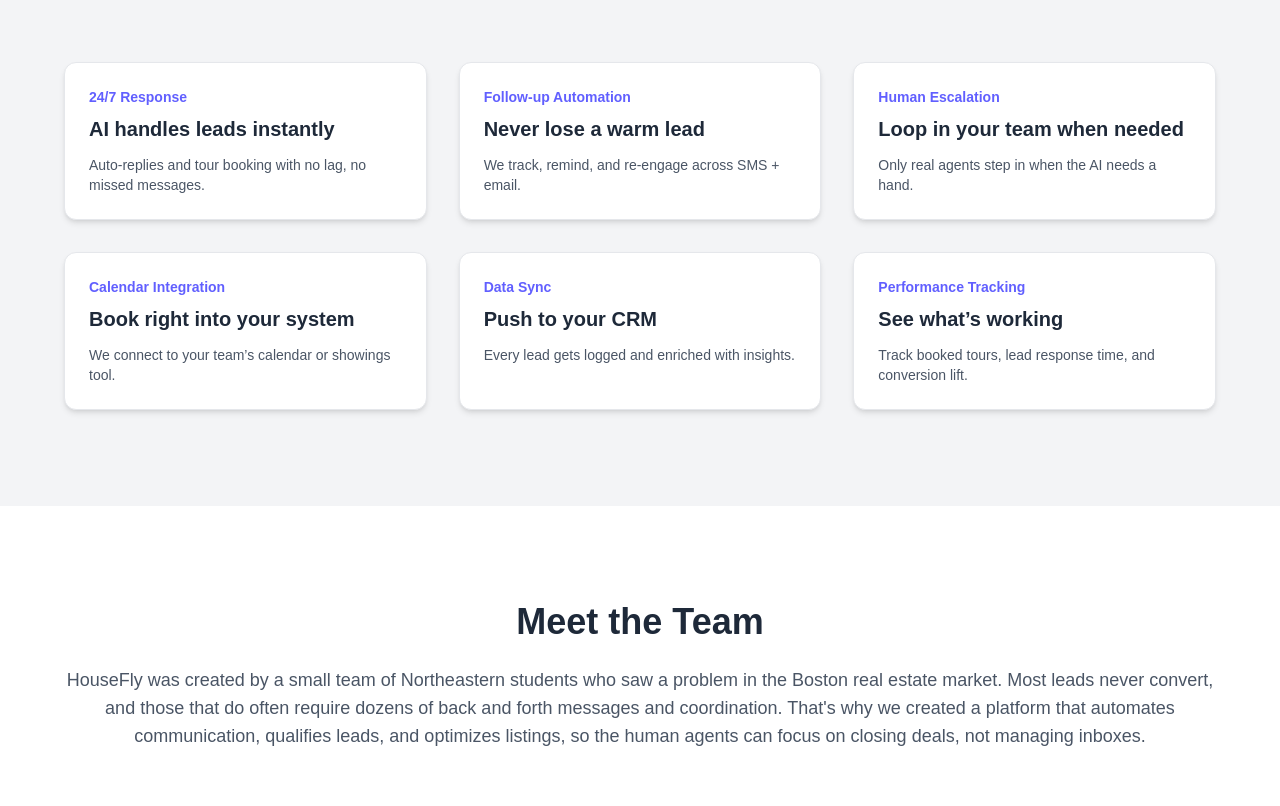
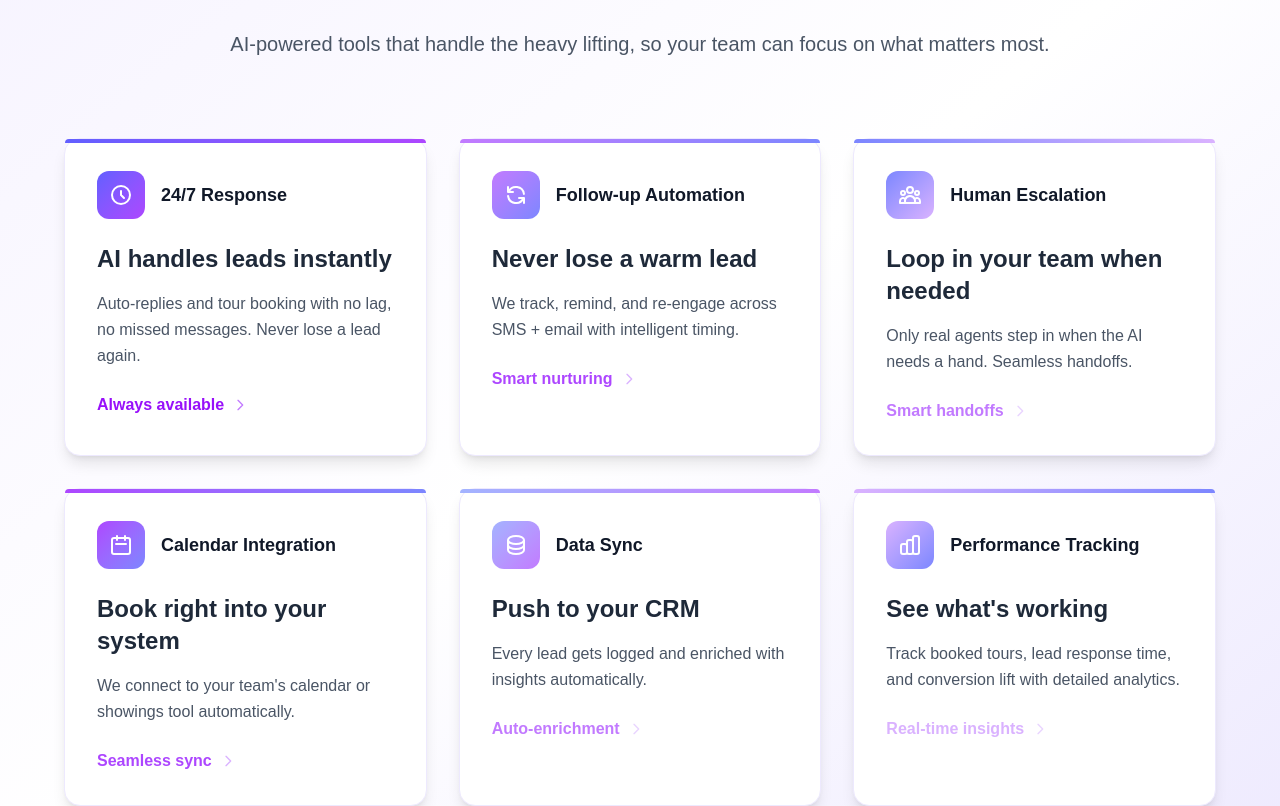
Before and after one commit to MiloMargolis/ai-leasing-agent-website, a Next.js app: page / in a window 1280 px wide. Shown: the part 1286-2092 px from the top of the page. Built offline with nearby package versions, Linux system fonts and the light colour scheme.

Commit message:
current color scheme

```diff
--- a/app/page.tsx
+++ b/app/page.tsx
@@ -207,91 +207,173 @@ export default function Home() {
 
       {/* Services Section */}
 
-      <section id="services" className="bg-[#f3f4f6] py-24 px-6 md:px-16">
-        {/* <h2 className="text-4xl font-bold text-center text-gray-800 mb-16">
-          Book more with less
-        </h2> */}
-        <h2 className="text-4xl font-bold text-left text-gray-800 mb-16 pl-7">
+      <section id="services" className="bg-gradient-to-br from-[#f6f3ff] via-white to-[#ede9fe] py-24 px-6 md:px-16">
+        <div className="max-w-7xl mx-auto">
+          <div className="text-center mb-20">
+            <h2 className="text-5xl font-bold text-gray-900 mb-6">
               Convert more with less
             </h2>
-
-        <div className="grid gap-8 md:grid-cols-2 lg:grid-cols-3 max-w-7xl mx-auto">
-          <div className="bg-white rounded-xl p-6 shadow-md border border-gray-200">
-            <h3 className="text-sm text-indigo-500 font-semibold mb-2">
-              24/7 Response
-            </h3>
-            <p className="text-xl font-semibold text-gray-800">
-              AI handles leads instantly
-            </p>
-            <p className="text-sm text-gray-600 mt-3">
-              Auto-replies and tour booking with no lag, no missed messages.
+            <p className="text-xl text-gray-600 max-w-5xl mx-auto">
+              AI-powered tools that handle the heavy lifting, so your team can focus on what matters most.
             </p>
           </div>
 
-          <div className="bg-white rounded-xl p-6 shadow-md border border-gray-200">
-            <h3 className="text-sm text-indigo-500 font-semibold mb-2">
-              Follow-up Automation
-            </h3>
-            <p className="text-xl font-semibold text-gray-800">
-              Never lose a warm lead
+          <div className="grid gap-8 md:grid-cols-2 lg:grid-cols-3">
+            {/* 24/7 Response */}
+            <div className="group relative bg-white rounded-2xl p-8 shadow-lg hover:shadow-2xl border border-[#ede9fe] transition-all duration-300 hover:-translate-y-2">
+              <div className="absolute top-0 left-0 w-full h-1 bg-gradient-to-r from-indigo-500 to-purple-500 rounded-t-2xl"></div>
+              <div className="flex items-center mb-6">
+                <div className="w-12 h-12 bg-gradient-to-br from-indigo-500 to-purple-500 rounded-xl flex items-center justify-center mr-4">
+                  <svg className="w-6 h-6 text-white" fill="none" stroke="currentColor" viewBox="0 0 24 24">
+                    <path strokeLinecap="round" strokeLinejoin="round" strokeWidth={2} d="M12 8v4l3 3m6-3a9 9 0 11-18 0 9 9 0 0118 0z" />
+                  </svg>
+                </div>
+                <h3 className="text-lg font-bold text-gray-900">24/7 Response</h3>
+              </div>
+              <h4 className="text-2xl font-bold text-gray-800 mb-4">
+                AI handles leads instantly
+              </h4>
+              <p className="text-gray-600 leading-relaxed">
+                Auto-replies and tour booking with no lag, no missed messages. Never lose a lead again.
               </p>
-            <p className="text-sm text-gray-600 mt-3">
-              We track, remind, and re-engage across SMS + email.
-            </p>
+              <div className="mt-6 flex items-center text-purple-600 font-semibold">
+                <span>Always available</span>
+                <svg className="w-4 h-4 ml-2 group-hover:translate-x-1 transition-transform text-purple-400" fill="none" stroke="currentColor" viewBox="0 0 24 24">
+                  <path strokeLinecap="round" strokeLinejoin="round" strokeWidth={2} d="M9 5l7 7-7 7" />
+                </svg>
+              </div>
             </div>
 
-          <div className="bg-white rounded-xl p-6 shadow-md border border-gray-200">
-            <h3 className="text-sm text-indigo-500 font-semibold mb-2">
-              Human Escalation
-            </h3>
-            <p className="text-xl font-semibold text-gray-800">
-              Loop in your team when needed
+            {/* Follow-up Automation */}
+            <div className="group relative bg-white rounded-2xl p-8 shadow-lg hover:shadow-2xl border border-[#ede9fe] transition-all duration-300 hover:-translate-y-2">
+              <div className="absolute top-0 left-0 w-full h-1 bg-gradient-to-r from-purple-400 to-indigo-400 rounded-t-2xl"></div>
+              <div className="flex items-center mb-6">
+                <div className="w-12 h-12 bg-gradient-to-br from-purple-400 to-indigo-400 rounded-xl flex items-center justify-center mr-4">
+                  <svg className="w-6 h-6 text-white" fill="none" stroke="currentColor" viewBox="0 0 24 24">
+                    <path strokeLinecap="round" strokeLinejoin="round" strokeWidth={2} d="M4 4v5h.582m15.356 2A8.001 8.001 0 004.582 9m0 0H9m11 11v-5h-.581m0 0a8.003 8.003 0 01-15.357-2m15.357 2H15" />
+                  </svg>
+                </div>
+                <h3 className="text-lg font-bold text-gray-900">Follow-up Automation</h3>
+              </div>
+              <h4 className="text-2xl font-bold text-gray-800 mb-4">
+                Never lose a warm lead
+              </h4>
+              <p className="text-gray-600 leading-relaxed">
+                We track, remind, and re-engage across SMS + email with intelligent timing.
               </p>
-            <p className="text-sm text-gray-600 mt-3">
-              Only real agents step in when the AI needs a hand.
-            </p>
+              <div className="mt-6 flex items-center text-purple-500 font-semibold">
+                <span>Smart nurturing</span>
+                <svg className="w-4 h-4 ml-2 group-hover:translate-x-1 transition-transform text-purple-300" fill="none" stroke="currentColor" viewBox="0 0 24 24">
+                  <path strokeLinecap="round" strokeLinejoin="round" strokeWidth={2} d="M9 5l7 7-7 7" />
+                </svg>
+              </div>
             </div>
 
-          <div className="bg-white rounded-xl p-6 shadow-md border border-gray-200">
-            <h3 className="text-sm text-indigo-500 font-semibold mb-2">
-              Calendar Integration
-            </h3>
-            <p className="text-xl font-semibold text-gray-800">
-              Book right into your system
+            {/* Human Escalation */}
+            <div className="group relative bg-white rounded-2xl p-8 shadow-lg hover:shadow-2xl border border-[#ede9fe] transition-all duration-300 hover:-translate-y-2">
+              <div className="absolute top-0 left-0 w-full h-1 bg-gradient-to-r from-indigo-400 to-purple-300 rounded-t-2xl"></div>
+              <div className="flex items-center mb-6">
+                <div className="w-12 h-12 bg-gradient-to-br from-indigo-400 to-purple-300 rounded-xl flex items-center justify-center mr-4">
+                  <svg className="w-6 h-6 text-white" fill="none" stroke="currentColor" viewBox="0 0 24 24">
+                    <path strokeLinecap="round" strokeLinejoin="round" strokeWidth={2} d="M17 20h5v-2a3 3 0 00-5.356-1.857M17 20H7m10 0v-2c0-.656-.126-1.283-.356-1.857M7 20H2v-2a3 3 0 015.356-1.857M7 20v-2c0-.656.126-1.283.356-1.857m0 0a5.002 5.002 0 019.288 0M15 7a3 3 0 11-6 0 3 3 0 016 0zm6 3a2 2 0 11-4 0 2 2 0 014 0zM7 10a2 2 0 11-4 0 2 2 0 014 0z" />
+                  </svg>
+                </div>
+                <h3 className="text-lg font-bold text-gray-900">Human Escalation</h3>
+              </div>
+              <h4 className="text-2xl font-bold text-gray-800 mb-4">
+                Loop in your team when needed
+              </h4>
+              <p className="text-gray-600 leading-relaxed">
+                Only real agents step in when the AI needs a hand. Seamless handoffs.
               </p>
-            <p className="text-sm text-gray-600 mt-3">
-              We connect to your team’s calendar or showings tool.
-            </p>
+              <div className="mt-6 flex items-center text-purple-400 font-semibold">
+                <span>Smart handoffs</span>
+                <svg className="w-4 h-4 ml-2 group-hover:translate-x-1 transition-transform text-purple-200" fill="none" stroke="currentColor" viewBox="0 0 24 24">
+                  <path strokeLinecap="round" strokeLinejoin="round" strokeWidth={2} d="M9 5l7 7-7 7" />
+                </svg>
+              </div>
             </div>
 
-          <div className="bg-white rounded-xl p-6 shadow-md border border-gray-200">
-            <h3 className="text-sm text-indigo-500 font-semibold mb-2">
-              Data Sync
-            </h3>
-            <p className="text-xl font-semibold text-gray-800">
-              Push to your CRM
+            {/* Calendar Integration */}
+            <div className="group relative bg-white rounded-2xl p-8 shadow-lg hover:shadow-2xl border border-[#ede9fe] transition-all duration-300 hover:-translate-y-2">
+              <div className="absolute top-0 left-0 w-full h-1 bg-gradient-to-r from-purple-500 to-indigo-400 rounded-t-2xl"></div>
+              <div className="flex items-center mb-6">
+                <div className="w-12 h-12 bg-gradient-to-br from-purple-500 to-indigo-400 rounded-xl flex items-center justify-center mr-4">
+                  <svg className="w-6 h-6 text-white" fill="none" stroke="currentColor" viewBox="0 0 24 24">
+                    <path strokeLinecap="round" strokeLinejoin="round" strokeWidth={2} d="M8 7V3m8 4V3m-9 8h10M5 21h14a2 2 0 002-2V7a2 2 0 00-2-2H5a2 2 0 00-2 2v12a2 2 0 002 2z" />
+                  </svg>
+                </div>
+                <h3 className="text-lg font-bold text-gray-900">Calendar Integration</h3>
+              </div>
+              <h4 className="text-2xl font-bold text-gray-800 mb-4">
+                Book right into your system
+              </h4>
+              <p className="text-gray-600 leading-relaxed">
+                We connect to your team's calendar or showings tool automatically.
               </p>
-            <p className="text-sm text-gray-600 mt-3">
-              Every lead gets logged and enriched with insights.
-            </p>
+              <div className="mt-6 flex items-center text-purple-500 font-semibold">
+                <span>Seamless sync</span>
+                <svg className="w-4 h-4 ml-2 group-hover:translate-x-1 transition-transform text-purple-300" fill="none" stroke="currentColor" viewBox="0 0 24 24">
+                  <path strokeLinecap="round" strokeLinejoin="round" strokeWidth={2} d="M9 5l7 7-7 7" />
+                </svg>
+              </div>
             </div>
 
-          <div className="bg-white rounded-xl p-6 shadow-md border border-gray-200">
-            <h3 className="text-sm text-indigo-500 font-semibold mb-2">
-              Performance Tracking
-            </h3>
-            <p className="text-xl font-semibold text-gray-800">
-              See what’s working
+            {/* Data Sync */}
+            <div className="group relative bg-white rounded-2xl p-8 shadow-lg hover:shadow-2xl border border-[#ede9fe] transition-all duration-300 hover:-translate-y-2">
+              <div className="absolute top-0 left-0 w-full h-1 bg-gradient-to-r from-indigo-300 to-purple-400 rounded-t-2xl"></div>
+              <div className="flex items-center mb-6">
+                <div className="w-12 h-12 bg-gradient-to-br from-indigo-300 to-purple-400 rounded-xl flex items-center justify-center mr-4">
+                  <svg className="w-6 h-6 text-white" fill="none" stroke="currentColor" viewBox="0 0 24 24">
+                    <path strokeLinecap="round" strokeLinejoin="round" strokeWidth={2} d="M4 7v10c0 2.21 3.582 4 8 4s8-1.79 8-4V7M4 7c0 2.21 3.582 4 8 4s8-1.79 8-4M4 7c0-2.21 3.582-4 8-4s8 1.79 8 4m0 5c0 2.21-3.582 4-8 4s-8-1.79-8-4" />
+                  </svg>
+                </div>
+                <h3 className="text-lg font-bold text-gray-900">Data Sync</h3>
+              </div>
+              <h4 className="text-2xl font-bold text-gray-800 mb-4">
+                Push to your CRM
+              </h4>
+              <p className="text-gray-600 leading-relaxed">
+                Every lead gets logged and enriched with insights automatically.
               </p>
-            <p className="text-sm text-gray-600 mt-3">
-              Track booked tours, lead response time, and conversion lift.
+              <div className="mt-6 flex items-center text-purple-400 font-semibold">
+                <span>Auto-enrichment</span>
+                <svg className="w-4 h-4 ml-2 group-hover:translate-x-1 transition-transform text-purple-200" fill="none" stroke="currentColor" viewBox="0 0 24 24">
+                  <path strokeLinecap="round" strokeLinejoin="round" strokeWidth={2} d="M9 5l7 7-7 7" />
+                </svg>
+              </div>
+            </div>
+
+            {/* Performance Tracking */}
+            <div className="group relative bg-white rounded-2xl p-8 shadow-lg hover:shadow-2xl border border-[#ede9fe] transition-all duration-300 hover:-translate-y-2">
+              <div className="absolute top-0 left-0 w-full h-1 bg-gradient-to-r from-purple-300 to-indigo-400 rounded-t-2xl"></div>
+              <div className="flex items-center mb-6">
+                <div className="w-12 h-12 bg-gradient-to-br from-purple-300 to-indigo-400 rounded-xl flex items-center justify-center mr-4">
+                  <svg className="w-6 h-6 text-white" fill="none" stroke="currentColor" viewBox="0 0 24 24">
+                    <path strokeLinecap="round" strokeLinejoin="round" strokeWidth={2} d="M9 19v-6a2 2 0 00-2-2H5a2 2 0 00-2 2v6a2 2 0 002 2h2a2 2 0 002-2zm0 0V9a2 2 0 012-2h2a2 2 0 012 2v10m-6 0a2 2 0 002 2h2a2 2 0 002-2m0 0V5a2 2 0 012-2h2a2 2 0 012 2v14a2 2 0 01-2 2h-2a2 2 0 01-2-2z" />
+                  </svg>
+                </div>
+                <h3 className="text-lg font-bold text-gray-900">Performance Tracking</h3>
+              </div>
+              <h4 className="text-2xl font-bold text-gray-800 mb-4">
+                See what's working
+              </h4>
+              <p className="text-gray-600 leading-relaxed">
+                Track booked tours, lead response time, and conversion lift with detailed analytics.
               </p>
+              <div className="mt-6 flex items-center text-purple-300 font-semibold">
+                <span>Real-time insights</span>
+                <svg className="w-4 h-4 ml-2 group-hover:translate-x-1 transition-transform text-purple-200" fill="none" stroke="currentColor" viewBox="0 0 24 24">
+                  <path strokeLinecap="round" strokeLinejoin="round" strokeWidth={2} d="M9 5l7 7-7 7" />
+                </svg>
+              </div>
+            </div>
           </div>
         </div>
       </section>
 
       {/* Team Section */}
-      <section id="team" className="bg-white py-24 px-6 md:px-12">
+      <section id="team" className="bg-white pt-10 pb-24 px-6 md:px-12">
         <h2 className="text-4xl font-bold text-center text-gray-800 mb-6">
           Meet the Team
         </h2>
@@ -370,7 +452,7 @@ export default function Home() {
           Contact Us
         </h2>
         <p className="text-center text-gray-600 max-w-2xl mx-auto mb-8 text-lg">
-          Reach out anytime. We’re happy to chat.
+          Reach out anytime. We're happy to chat.
         </p>
 
         <div className="text-center text-gray-700 mb-8 space-y-2">
```
Lines whose indentation alone changed are shown as unchanged.
